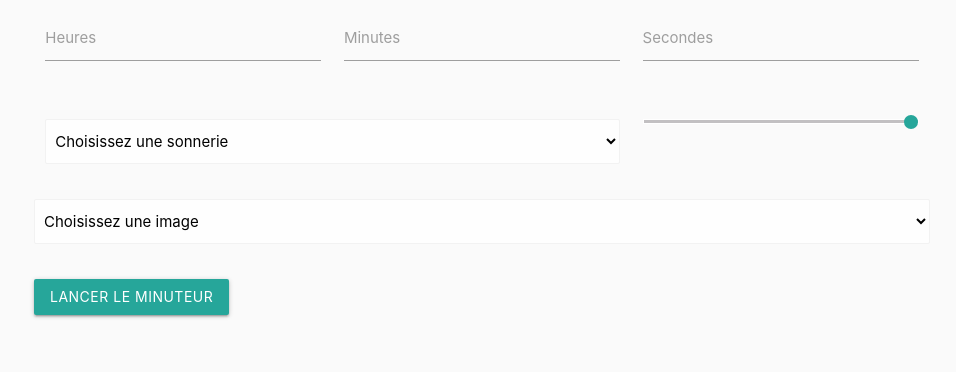
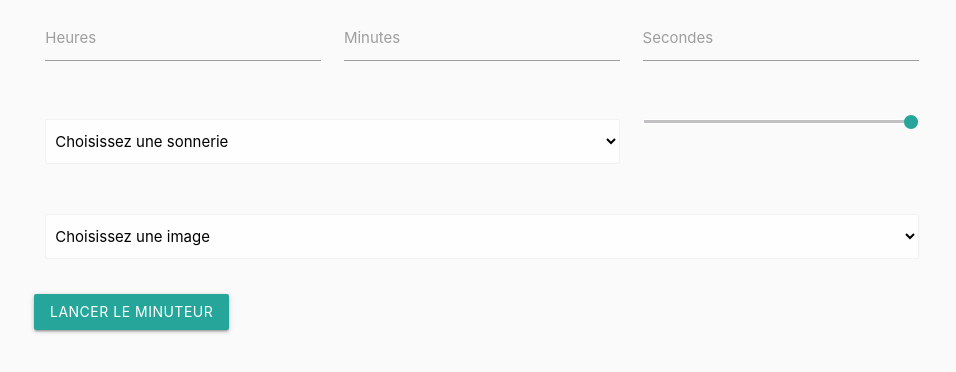
Before and after one commit to Azerty29242/Timer, a plain HTML site: page index.html in a window 1280 px wide. Shown: the part 136-508 px from the top of the page, without its empty margins (158-1114 px from the left). Drawn offline with nearby package versions, Linux system fonts and the light colour scheme.

Commit message:
Fixed a problem with images select

```diff
--- a/index.html
+++ b/index.html
@@ -36,7 +36,7 @@
                 </div>
             </div>
             <div class="row">
-                <div class="input-field">
+                <div class="input-field col s12">
                     <select id="image" class="browser-default" name="image">
                         <option value="" selected disabled>Choisissez une image</option>
                     </select>
--- a/js/index.js
+++ b/js/index.js
@@ -17,8 +17,7 @@ images.load(() => {
         option = document.createElement("option")
         option.value = image.src
         option.innerHTML = image.name
-        option.dataIcon = image.src
-        console.log(image)
+        option["data-icon"]= image.src
         document.getElementById("image").appendChild(option)
     })
 })
--- a/js/script.js
+++ b/js/script.js
@@ -95,7 +95,7 @@ class Images {
     load(callback) {
         fetch("./data/images.json")
             .then(response => response.json())
-            .then(sounds => {
+            .then(images => {
                 images.forEach(image => {
                     this.list.push({
                         name: image.name,
```
